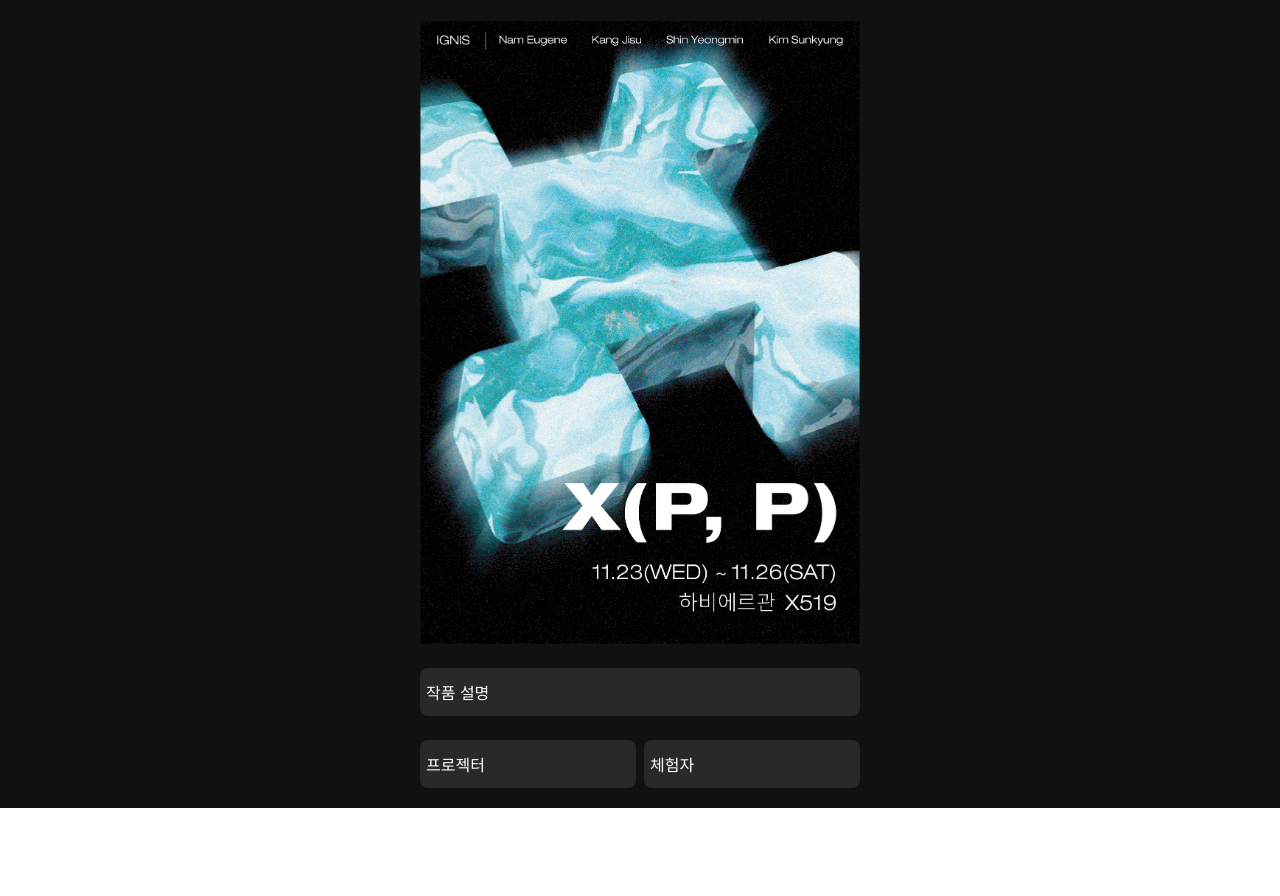
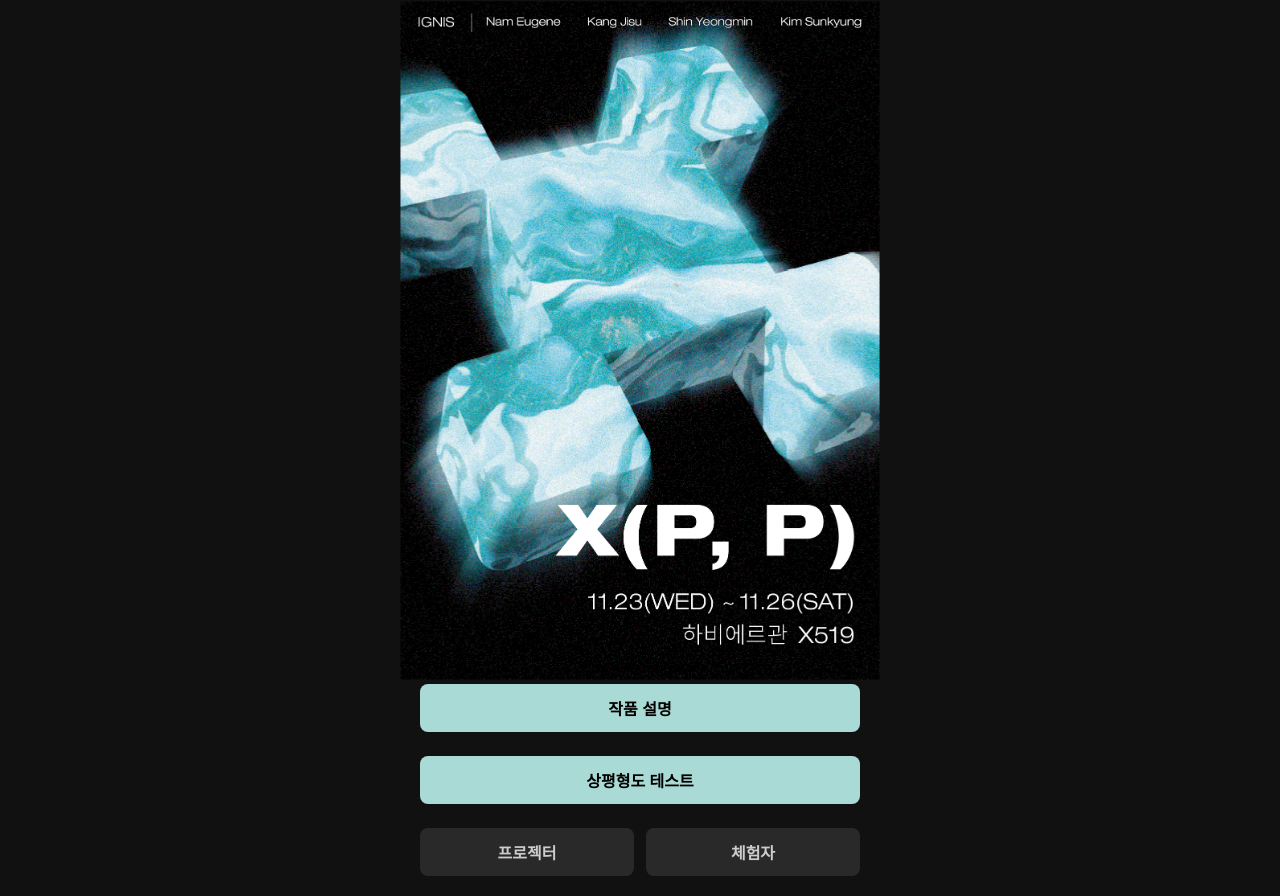
Before and after one commit to rightones/atc2022, a React (Create React App) app: page / in a window 1280 px wide. Before the commit the page ends 808 px from the top, so only its background shows below. Built offline with nearby package versions, Linux system fonts and the light colour scheme.

Commit message:
Update UI

```diff
--- a/src/Main.tsx
+++ b/src/Main.tsx
@@ -5,9 +5,12 @@ const Main = () => {
     const navigate = useNavigate();
     return (
         <Page>
-            <img src="/poster.png" alt="Poster of X(P, P)" style={{ width: "100%" }} />
-            <button type="button" onClick={() => navigate("/present")}>
+            <img src="/poster.png" alt="Poster of X(P, P)" />
+            <button type="button" className="highlight" onClick={() => alert("준비 중입니다!")}>
                 작품 설명
+            </button>
+            <button type="button" className="highlight" onClick={() => alert("준비 중입니다!")}>
+                상평형도 테스트
             </button>
             <div className="row">
                 <button type="button" onClick={() => navigate("/present")}>
--- a/src/components/Page/Page.tsx
+++ b/src/components/Page/Page.tsx
@@ -22,8 +22,20 @@ const Container = styled.div`
     position: relative;
     box-sizing: border-box;
 
+    img {
+        margin: -20px;
+    }
+
     @media screen and (max-width: 480px) {
         max-width: none;
+    }
+
+    h1 {
+        color: #aadad5;
+        font-weight: bold;
+        margin: 0;
+        font-size: 32px;
+        text-align: center;
     }
 
     h3 {
@@ -38,10 +50,11 @@ const Container = styled.div`
         gap: 8px;
     }
 
-    & > .row {
+    .row {
         display: flex;
         flex-direction: row;
-        gap: 8px;
+        gap: 12px;
+        align-items: center;
     }
 
     input,
@@ -55,6 +68,12 @@ const Container = styled.div`
         padding: 4px 8px;
     }
 
+    .box {
+        border-radius: 8px;
+        background-color: rgba(255, 255, 255, 0.1);
+        padding: 8px;
+    }
+
     button {
         height: 48px;
         width: 100%;
@@ -62,12 +81,13 @@ const Container = styled.div`
         background-color: rgba(255, 255, 255, 0.1);
         border: none;
         font-size: 16px;
-        font-weight: 500;
+        font-weight: 600;
         transition: all 250ms;
-        color: white;
+        color: #ccc;
         display: flex;
         flex-direction: row;
         align-items: center;
+        justify-content: center;
         gap: 4px;
 
         :hover {
@@ -80,17 +100,28 @@ const Container = styled.div`
 
         &.chip {
             border-radius: 36px;
+            /*
             position: fixed;
             left: 20px;
-            top: 20px;
+            top: 20px;*/
             width: auto;
-            height: auto;
-            background-color: #fae3e3;
-            box-shadow: 0 4px 24px #ff4040bb;
+            height: 36px;
+            background-color: white;
             color: #bf2828;
             font-weight: bold;
             font-size: 14px;
-            padding: 10px 16px;
+            padding: 8px 16px;
+        }
+
+        &.circle {
+            width: 48px;
+            height: 48px;
+            border-radius: 48px;
+        }
+
+        &.highlight {
+            background-color: #aadad5;
+            color: #000;
         }
     }
 `;
--- a/src/control/index.tsx
+++ b/src/control/index.tsx
@@ -1,7 +1,15 @@
 import Page from "components/Page";
 import useControlSocket from "hooks/useControlSocket";
 import React, { useEffect, useRef, useState } from "react";
-import { HiBellAlert, HiPlay, HiStop } from "react-icons/hi2";
+import {
+    HiBackward,
+    HiBellAlert,
+    HiChevronLeft,
+    HiChevronRight,
+    HiDocumentText,
+    HiPlay,
+    HiStop,
+} from "react-icons/hi2";
 import { useNavigate } from "react-router";
 import { useSearchParams } from "react-router-dom";
 import { io } from "socket.io-client";
@@ -67,6 +75,7 @@ function ControlPage() {
 
     useEffect(() => {
         (async () => {
+            if (typeof NDEFReader !== "undefined") {
                 try {
                     const ndef = new NDEFReader();
                     await ndef.scan();
@@ -76,6 +85,7 @@ function ControlPage() {
                     });
                 } catch (error) {
                     alert(`Argh! ${error}`);
+                }
             }
         })();
     }, []);
@@ -105,6 +115,7 @@ function ControlPage() {
                 </div>
                 <div>
                     <button
+                        className="highlight"
                         onClick={() => {
                             if (connectionState) setUrl("");
                             else setUrl(urlInput);
@@ -144,21 +155,42 @@ function ControlPage() {
 
     return (
         <Page>
+            <div className="row">
+                <button onClick={() => navigate(-1)} className="circle">
+                    <HiChevronLeft size={28} />
+                </button>
+                <div style={{ flexGrow: 1 }} />
                 <button onClick={handleHelp} className="chip">
                     <HiBellAlert size={20} />
                     도움 요청
                 </button>
+            </div>
             <img src={props.image} />
-            <div>{props.title}</div>
+            <h1>{props.title}</h1>
             <div>{props.description}</div>
-            <button onClick={handlePlay}>
-                <HiPlay />
+            <div className="row">
+                <div className="box row">
+                    <button onClick={handlePlay} className="circle">
+                        <HiPlay size={28} />
                     </button>
-            <button onClick={handleStop}>
-                <HiStop />
+                    <button onClick={handleStop} className="circle">
+                        <HiStop size={28} />
                     </button>
+                    <button onClick={handleStop} className="circle">
+                        <HiBackward size={28} />
+                    </button>
+                </div>
+                <button onClick={handleNext} style={{ alignSelf: "stretch", height: "auto" }}>
+                    스크립트
+                    <HiChevronRight />
+                </button>
+            </div>
             <audio controls src={props.audio} autoPlay key={room} hidden ref={audioRef} />
-            {props.next && props.nextTitle && <button onClick={handleNext}>다음 방: {props.nextTitle}</button>}
+            {props.next && props.nextTitle && (
+                <button className="highlight" onClick={handleNext}>
+                    다음 방: {props.nextTitle}
+                </button>
+            )}
         </Page>
     );
 }
--- a/src/present/index.tsx
+++ b/src/present/index.tsx
@@ -107,8 +107,8 @@ function ControlPage() {
     const [room, setRoom] = useState("solid");
     const [state, setState] = useState(false);
     const [contentMode, setContentMode] = useState<"video" | "p5js">("video");
-    const [videoSrc, setVideoSrc] = useState<string | undefined>();
-    const [videoMode, setVideoMode] = useState<"normal" | "loop">("loop");
+    const [videoSrc, setVideoSrc] = useState<string | undefined>("/solid.mp4");
+    const [videoMode, setVideoMode] = useState<"normal" | "loop">("normal");
 
     const [fullscreen, setFullscreen] = useState(false);
 
@@ -167,6 +167,33 @@ function ControlPage() {
     }, [room]);
 
     const [urlInput, setUrlInput] = useState("localhost:4000");
+    const [isPreset, setIsPreset] = useState(true);
+
+    const handleSolidPreset = () => {
+        setRoom("solid");
+        setContentMode("video");
+        setVideoSrc("/solid.mp4");
+        setVideoMode("normal");
+    };
+
+    const handleLiquidPreset = () => {
+        setRoom("liquid");
+        setContentMode("video");
+        setVideoSrc("/liquid.mp4");
+        setVideoMode("normal");
+    };
+
+    const handleGasPreset = () => {
+        setRoom("gas");
+        setContentMode("p5js");
+    };
+
+    const handleSuperPreset = () => {
+        setRoom("super");
+        setContentMode("video");
+        setVideoSrc("/super.mp4");
+        setVideoMode("normal");
+    };
 
     return (
         <div ref={ref}>
@@ -180,7 +207,7 @@ function ControlPage() {
                     </div>
                     <div>
                         <h3>프로젝터 이름</h3>
-                        <select onChange={(e) => setRoom(e.target.value)}>
+                        <select value={room} onChange={(e) => setRoom(e.target.value)}>
                             <option value="solid">고체</option>
                             <option value="liquid">액체</option>
                             <option value="gas">기체</option>
@@ -192,12 +219,15 @@ function ControlPage() {
                         <h3>서버 연결 상태</h3>
                         {String(connectionState)}
                     </div>
+                    {/*
                     <div>
                         <h3>연결 ID</h3>
                         {socketId}
                     </div>
+                    */}
                     <div>
                         <button
+                            className="highlight"
                             onClick={() => {
                                 if (connectionState) setUrl("");
                                 else setUrl(urlInput);
@@ -206,9 +236,45 @@ function ControlPage() {
                             {connectionState ? "연결 해제" : "연결"}
                         </button>
                     </div>
+
+                    <div>
+                        <h3>프리셋</h3>
+                        <select
+                            onChange={(e) => {
+                                setIsPreset(e.target.value !== "custom");
+                                switch (e.target.value) {
+                                    case "solid":
+                                        handleSolidPreset();
+                                        break;
+                                    case "liquid":
+                                        handleLiquidPreset();
+                                        break;
+                                    case "gas":
+                                        handleGasPreset();
+                                        break;
+                                    case "super":
+                                        handleSuperPreset();
+                                        break;
+                                    default:
+                                        break;
+                                }
+                            }}
+                        >
+                            <option value="solid">고체</option>
+                            <option value="liquid">액체</option>
+                            <option value="gas">기체</option>
+                            <option value="super">초임계유체</option>
+                            <option value="custom">사용자 설정</option>
+                        </select>
+                    </div>
+                    {!isPreset && (
+                        <>
                             <div>
                                 <h3>콘텐츠</h3>
-                        <select onChange={(e) => setContentMode(e.target.value as "video" | "p5js")}>
+                                <select
+                                    value={contentMode}
+                                    onChange={(e) => setContentMode(e.target.value as "video" | "p5js")}
+                                >
                                     <option value="video">영상</option>
                                     <option value="p5js">P5.js</option>
                                 </select>
@@ -221,34 +287,41 @@ function ControlPage() {
                                             type="file"
                                             id="fileUpload"
                                             onChange={(e) =>
-                                        e.target.files?.[0] && setVideoSrc(URL.createObjectURL(e.target.files?.[0]))
+                                                e.target.files?.[0] &&
+                                                setVideoSrc(URL.createObjectURL(e.target.files?.[0]))
                                             }
                                         />
                                     </div>
                                     <div>
                                         <h3>영상 선택</h3>
-                                <select onChange={(e) => setVideoSrc(e.target.value)}>
+                                        <select value={videoSrc} onChange={(e) => setVideoSrc(e.target.value)}>
                                             <option value="/solid.mp4">고체</option>
                                             <option value="/liquid.mp4">액체</option>
                                             <option value="/super.mp4">초임계유체</option>
                                         </select>
                                     </div>
                                     {videoSrc && (
-                                <video width="400" controls ref={videoRef}>
+                                        <video width="400" controls ref={videoRef} key={videoSrc}>
                                             <source src={videoSrc} />
                                         </video>
                                     )}
                                     <div>
                                         <h3>영상 모드</h3>
-                                <select onChange={(e) => setVideoMode(e.target.value as "normal" | "loop")}>
+                                        <select
+                                            value={videoMode}
+                                            onChange={(e) => setVideoMode(e.target.value as "normal" | "loop")}
+                                        >
+                                            <option value="normal">기본</option>
                                             <option value="loop">루프</option>
-                                    <option value="normal">기본</option>
                                         </select>
                                     </div>
                                 </>
                             )}
+                        </>
+                    )}
                     <div>
                         <button
+                            className="highlight"
                             onClick={() => {
                                 if (ref.current) {
                                     if (videoSrc || contentMode === "p5js") fscreen.requestFullscreen(ref.current);
```
Lines whose indentation alone changed are shown as unchanged.
